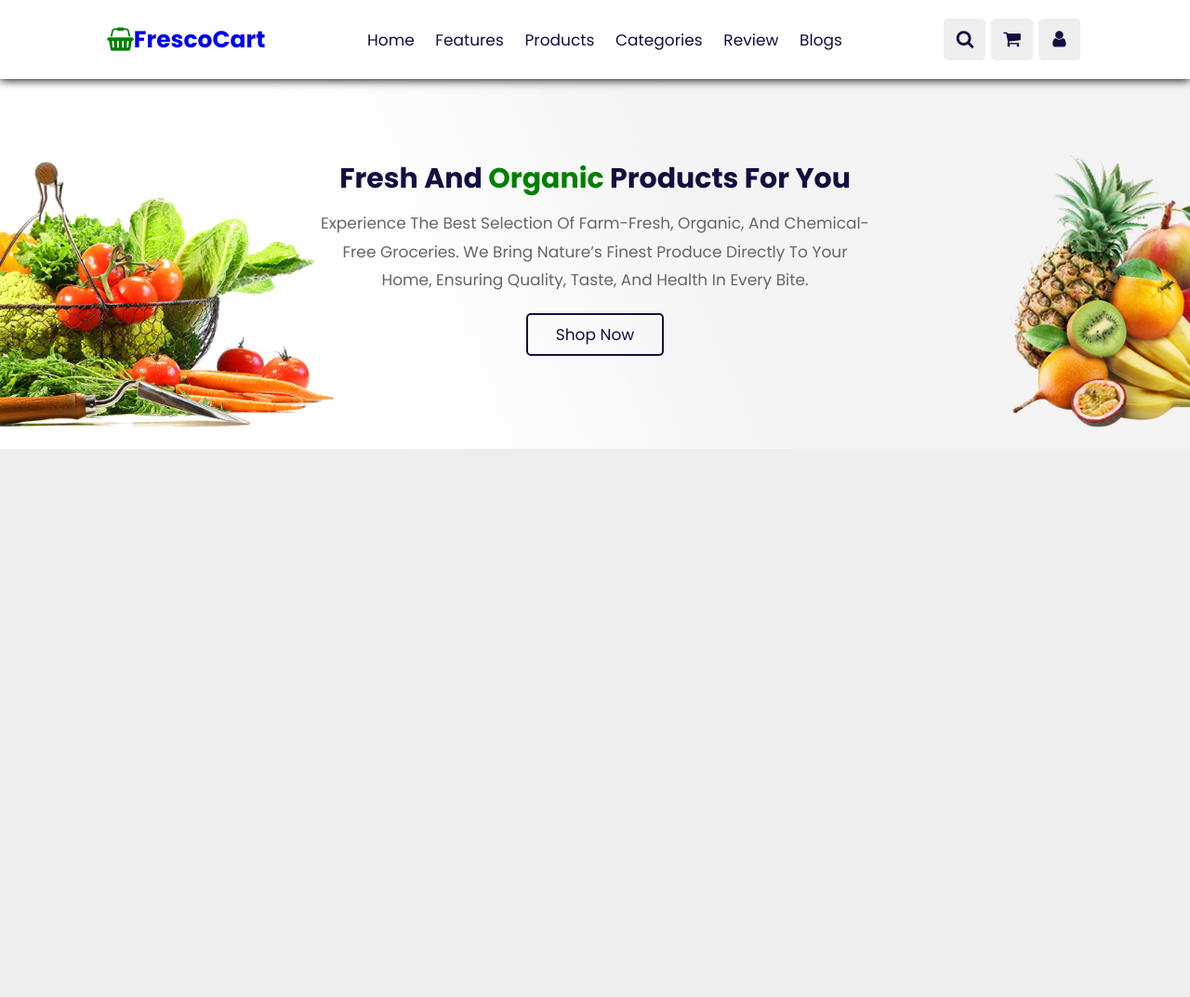
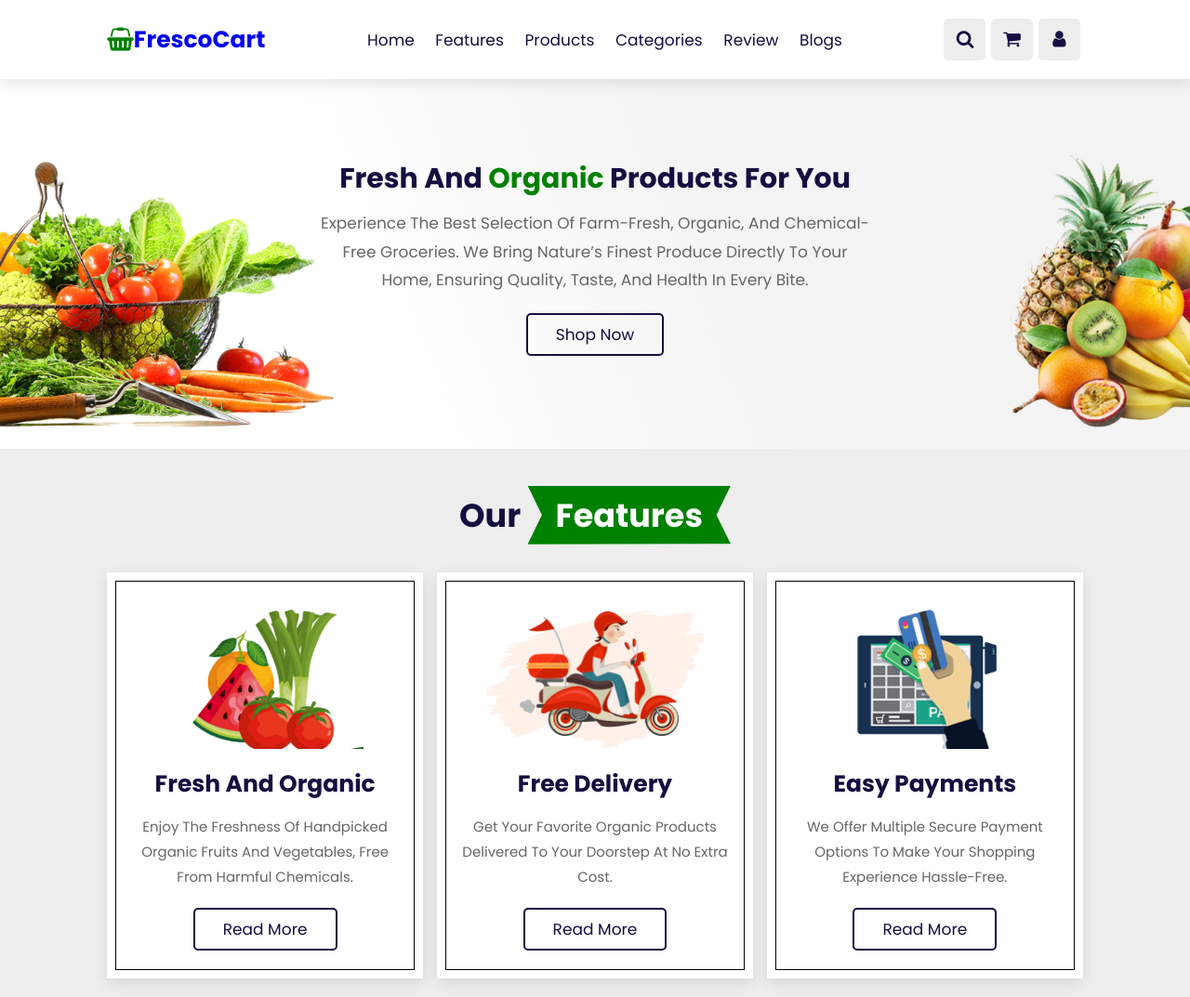
Before and after one commit to harshh351998/FrescoCart, a plain HTML site: page index.html in a window 1280 px wide. Shown: the whole page at 93% size. Before the commit the page ends 800 px from the top, so only its background shows below. Drawn offline with Linux system fonts and the light colour scheme.

Commit message:
#10:- Develop features page.

```diff
--- a/css/style.css
+++ b/css/style.css
@@ -5,7 +5,7 @@
     --green: green;
     --black: #130f40;
     --light-color: #666;
-    --box-shadow: 0 .1rem 1rem rgba(0,0,0.1);
+    --box-shadow: 0 .5rem 1.5rem rgba(0,0,0,.1);
     --border: 2rem solid rgba(0,0,0.1);
     --outline: 0.1rem solid rgba(0,0,0.1);
 
@@ -39,8 +39,21 @@ section {
     padding: 2rem 9%;
 }
 
+.heading {
+    text-align: center;
+    padding: 2rem 0;
+    padding-bottom: 3rem;
+    font-size: 3.5rem;
+    color: var(--black);
+}
 
-
+.heading span {
+    background: var(--green);
+    color: #fff;
+    display: inline-block;
+    padding: .5rem 3rem;
+    clip-path: polygon(100% 0, 93% 50%, 100% 99%, 0% 100%, 7% 50%, 0% 0%);
+}
 
 
 
@@ -333,11 +346,45 @@ section {
 }
 
 
+/* features css code*/
+.features .box-container {
+        border: 0px solid;
+        display: grid;
+        grid-template-columns: repeat(auto-fit, minmax(30rem, 1fr));
+        gap:1.5rem;
+}
 
+.features .box-container .box {
+        border: 0px solid;
+        padding: 3rem 2rem;
+        background: #fff;
+        outline: var(--outline);
+        outline-offset: -1rem;
+        text-align: center;
+        box-shadow: var(--box-shadow);
+}
 
+.features .box-container .box:hover{
+    box-shadow:1px 1px 10px 4px var(--green) ;
+}
 
+.features .box-container .box img {
+    margin: 1rem 0;
+    height: 15rem;
+}
 
+.features .box-container .box h3 {
+    font-size: 2.5rem;
+    line-height: 1.8;
+    color: var(--black);
+}
 
+.features .box-container .box p {
+    font-size: 1.5rem;
+    line-height: 1.8;
+    color: var(--light-color);
+    padding: 1rem 0;
+}
 
 
 
@@ -393,4 +440,8 @@ section {
     html {
         font-size: 50%;
     }
+
+    .heading {
+        font-size: 2.5rem;
+    }
 }
--- a/index.html
+++ b/index.html
@@ -90,11 +90,41 @@
         <a href="#" class="btn">Shop Now</a>
     </div>
 </section>
+<!-- Code for home section -->
 
 
+<!-- Code for features section -->
+<section class="features" id="features">
+    <h1 class="heading">our <span>features</span></h1>
 
-<!-- Code for home section -->
+    <div class="box-container">
+        <div class="box">
+            <img src="image/feature-img-1.png">
+            <h3>fresh and organic</h3>
 
+            <p>Enjoy the freshness of handpicked organic fruits and vegetables, free from harmful chemicals.</p>
+            <a href="#" class="btn">read more</a>
+        </div>
+
+        <div class="box">
+            <img src="image/feature-img-2.png">
+            <h3>Free Delivery</h3>
+
+            <p>Get your favorite organic products delivered to your doorstep at no extra cost.</p>
+            <a href="#" class="btn">read more</a>
+        </div>
+
+        <div class="box">
+            <img src="image/feature-img-3.png">
+            <h3>Easy Payments</h3>
+
+            <p>We offer multiple secure payment options to make your shopping experience hassle-free.</p>
+            <a href="#" class="btn">read more</a>
+        </div>
+    </div>
+</section>
+
+<!-- Code for features section -->
 
 
     <script src="js/script.js"></script>
```
